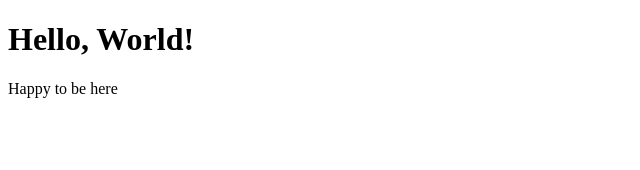
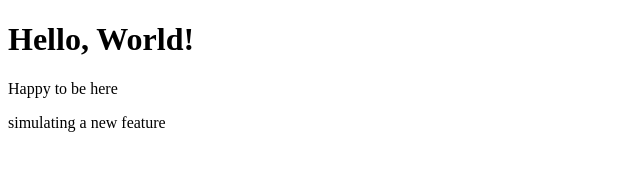
Before and after one commit to JDolan9291/test-project, a plain HTML site: page index.html in a window 1280 px wide. Shown: the whole page, without its empty margins (0-640 px from the left). Drawn offline with Linux system fonts and the light colour scheme.

Commit message:
feat: simulate new feature

```diff
--- a/index.html
+++ b/index.html
@@ -10,6 +10,6 @@
   <p>
     Happy to be here
   </p>
-
+  <div>simulating a new feature</div>
 </body>
 </html>
```
